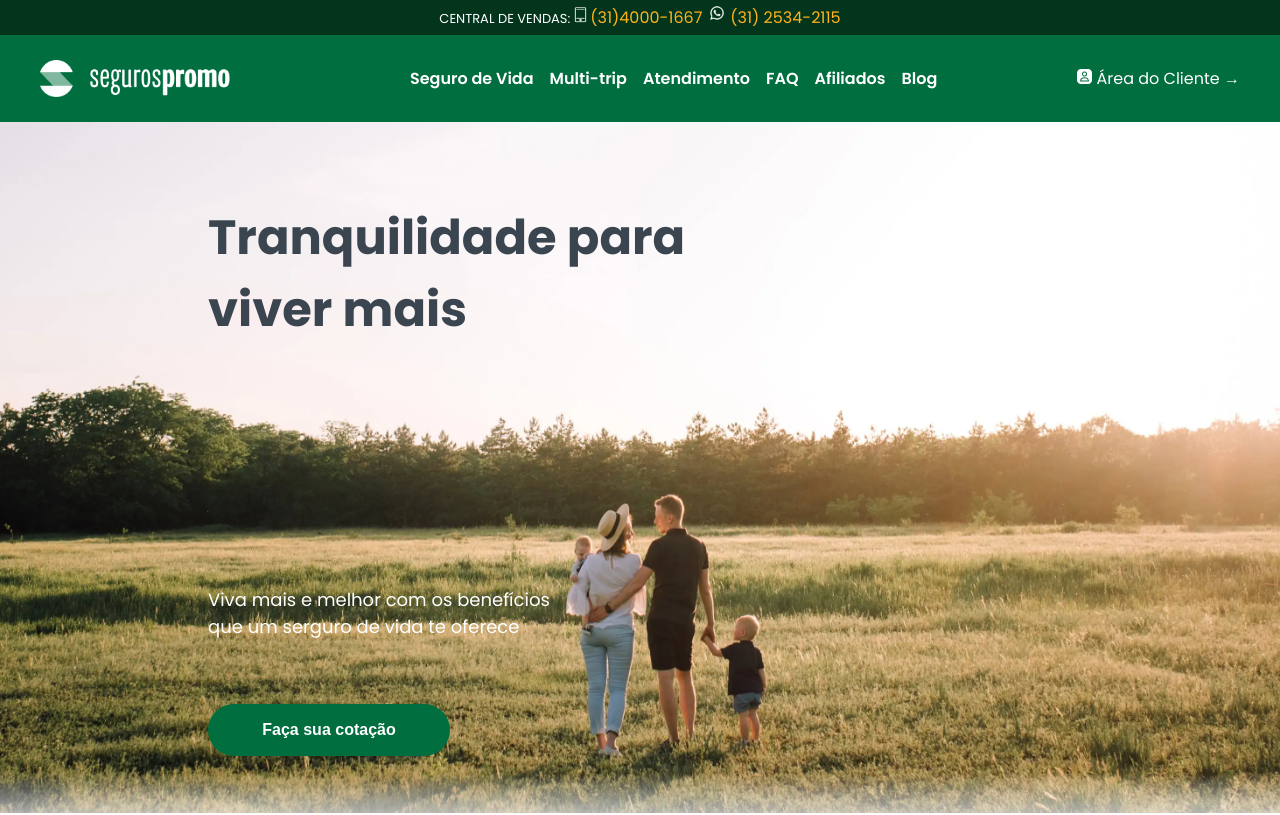
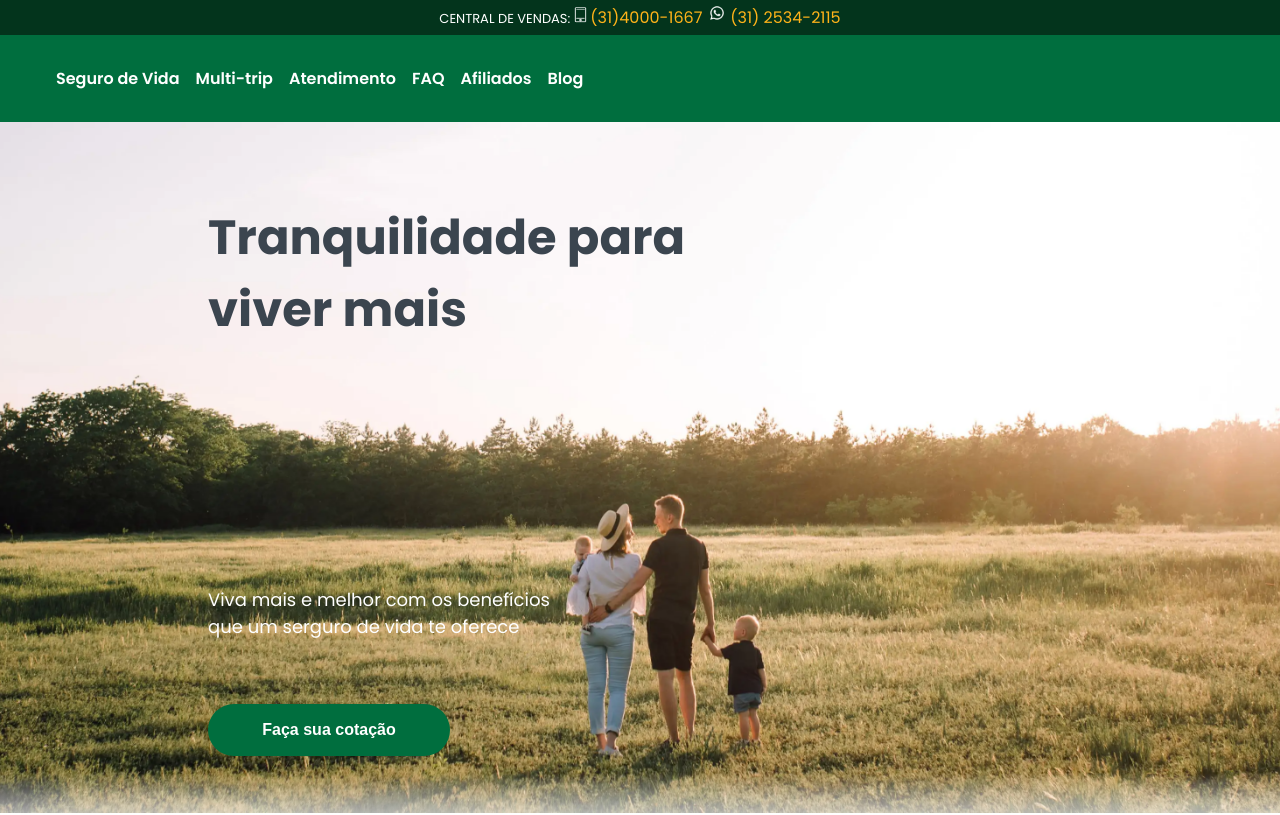
Before and after one commit to guilhermegpessoa/landing-page, a React (Vite) app: page / in a window 1280 px wide. Shown: the top 815 px of the page. Built offline with nearby package versions, Linux system fonts and the light colour scheme.

Commit message:
Fix menu on mobile and refactor NavMenu and Header to be mobile-first

```diff
--- a/src/components/Header.css
+++ b/src/components/Header.css
@@ -7,31 +7,6 @@ header {
 
 .header-bar {
   display: none;
-}
-
-@media (min-width: 768px) {
-  .header-bar {
-    display: block;
-    background: #03341c;
-    height: 35px;
-    text-align: center;
-    font-weight: 400;
-    font-size: 13px;
-    line-height: 35px;
-
-    span {
-      color: #ffb31a;
-      font-size: 16px;
-    }
-
-    img {
-      max-width: 20px;
-    }
-
-    p {
-      margin: 0;
-    }
-  }
 }
 
 .container {
@@ -45,12 +20,6 @@ header {
   height: 57px;
 }
 
-@media (min-width: 768px) {
-  .container {
-    height: 87px;
-  }
-}
-
 .logo {
   display: block;
   opacity: 1;
@@ -61,11 +30,38 @@ header {
   display: block;
   width: 100%;
   height: auto;
-  max-width: 190px;
+  max-width: 134px;
 }
 
-@media (max-width: 767px) {
+@media (min-width: 768px) {
+  .header-bar {
+    display: block;
+    background: #03341c;
+    height: 35px;
+    text-align: center;
+    font-weight: 400;
+    font-size: 13px;
+    line-height: 35px;
+  }
+
+  .header-bar span {
+    color: #ffb31a;
+    font-size: 16px;
+  }
+
+  .header-bar img {
+    max-width: 20px;
+  }
+
+  .header-bar p {
+    margin: 0;
+  }
+
+  .container {
+    height: 87px;
+  }
+
   .logo img {
-    max-width: 134px;
+    max-width: 190px;
   }
 }
--- a/src/components/NavMenu.css
+++ b/src/components/NavMenu.css
@@ -3,16 +3,15 @@
 }
 
 .menu-toggle {
-  display: none;
+  display: flex;
   background: none;
   border: none;
   color: var(--secondary-color);
-  font-size: 1rem;
+  font-size: 14px;
   cursor: pointer;
   align-items: center;
   gap: 5px;
   font-weight: 700;
-  font-size: 14px;
   line-height: 150%;
 }
 
@@ -25,16 +24,12 @@
   transform: rotate(180deg);
 }
 
-@media (max-width: 767px) {
-  .menu-toggle {
-    display: flex;
-  }
-
 .menu {
-    position: absolute;
-    top: 100%;
-    right: 0;
+  position: fixed;
+  top: 57px;
   left: 0;
+  width: 100vw;
+  height: 100vh;
   background: var(--primary-color);
 
   display: flex;
@@ -43,8 +38,9 @@
   justify-content: flex-start;
 
   list-style: none;
-    padding: 1rem;
-    gap: 0;
+  padding: 2rem 1rem;
+  gap: 1rem;
+
   opacity: 0;
   transform: translateY(-10px);
   pointer-events: none;
@@ -53,9 +49,8 @@
 }
 
 .menu.open {
-    width: 100vw;
   opacity: 1;
-    transform: translate(-50%, 0);
+  transform: translateY(0);
   pointer-events: auto;
 }
 
@@ -76,9 +71,12 @@
 .customer {
   display: none;
 }
+
+@media (min-width: 768px) {
+  .menu-toggle {
+    display: none;
   }
 
-@media (min-width: 768px) {
   .menu {
     display: flex !important;
     gap: 1rem;
@@ -99,4 +97,8 @@
   .menu li:last-child {
     display: none;
   }
+
+  .customer {
+    display: block;
   }
+}
--- a/src/components/NavMenu.jsx
+++ b/src/components/NavMenu.jsx
@@ -13,6 +13,21 @@ export default function NavMenu({ links }) {
     window.addEventListener('resize', handleResize);
     return () => window.removeEventListener('resize', handleResize);
   }, []);
+
+  useEffect(() => {
+    if (menuOpen) {
+      const scrollY = window.scrollY;
+      document.body.style.position = 'fixed';
+      document.body.style.top = `-${scrollY}px`;
+      document.body.style.left = '0';
+      document.body.style.right = '0';
+    } else {
+      const scrollY = -parseInt(document.body.style.top || '0');
+      document.body.style.position = '';
+      document.body.style.top = '';
+      window.scrollTo(0, scrollY);
+    }
+  }, [menuOpen]);
 
   const handleLinkClick = () => {
     if (window.innerWidth < 768) {
```
Lines whose indentation alone changed are shown as unchanged.
